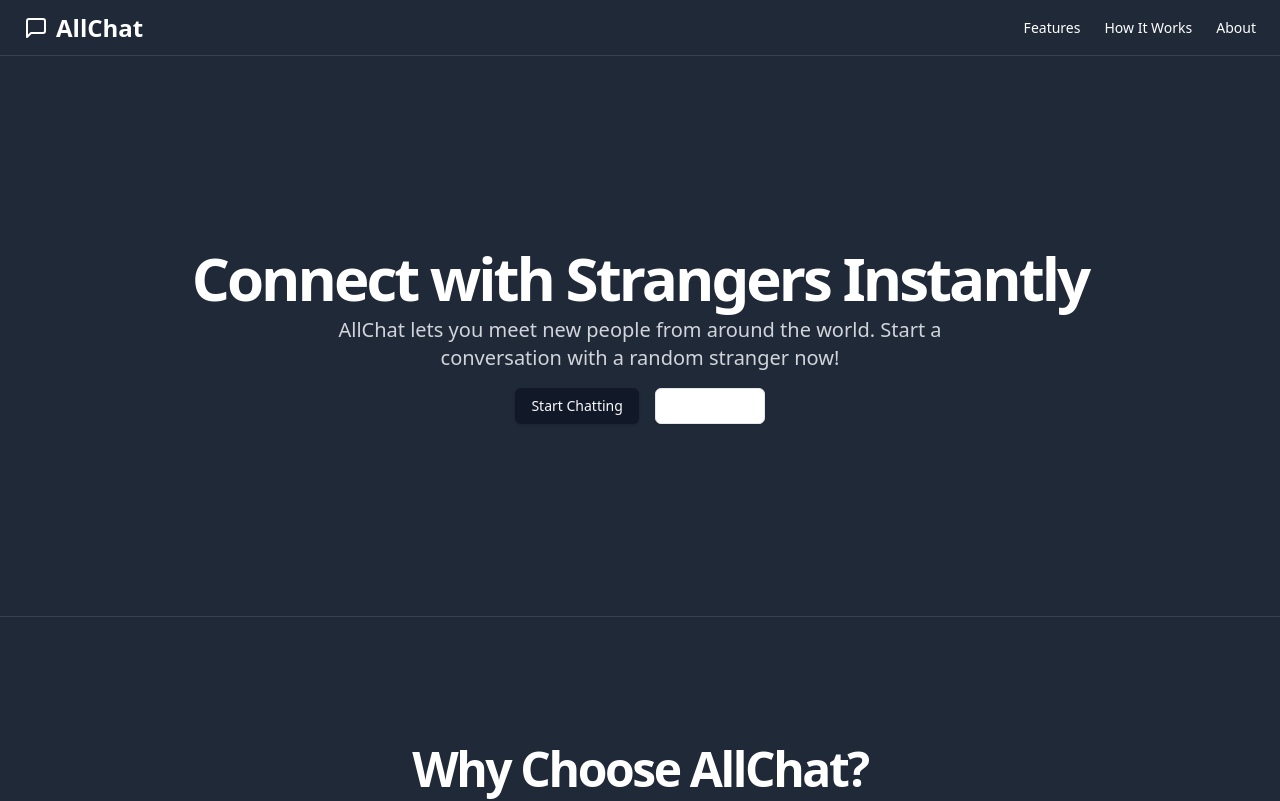
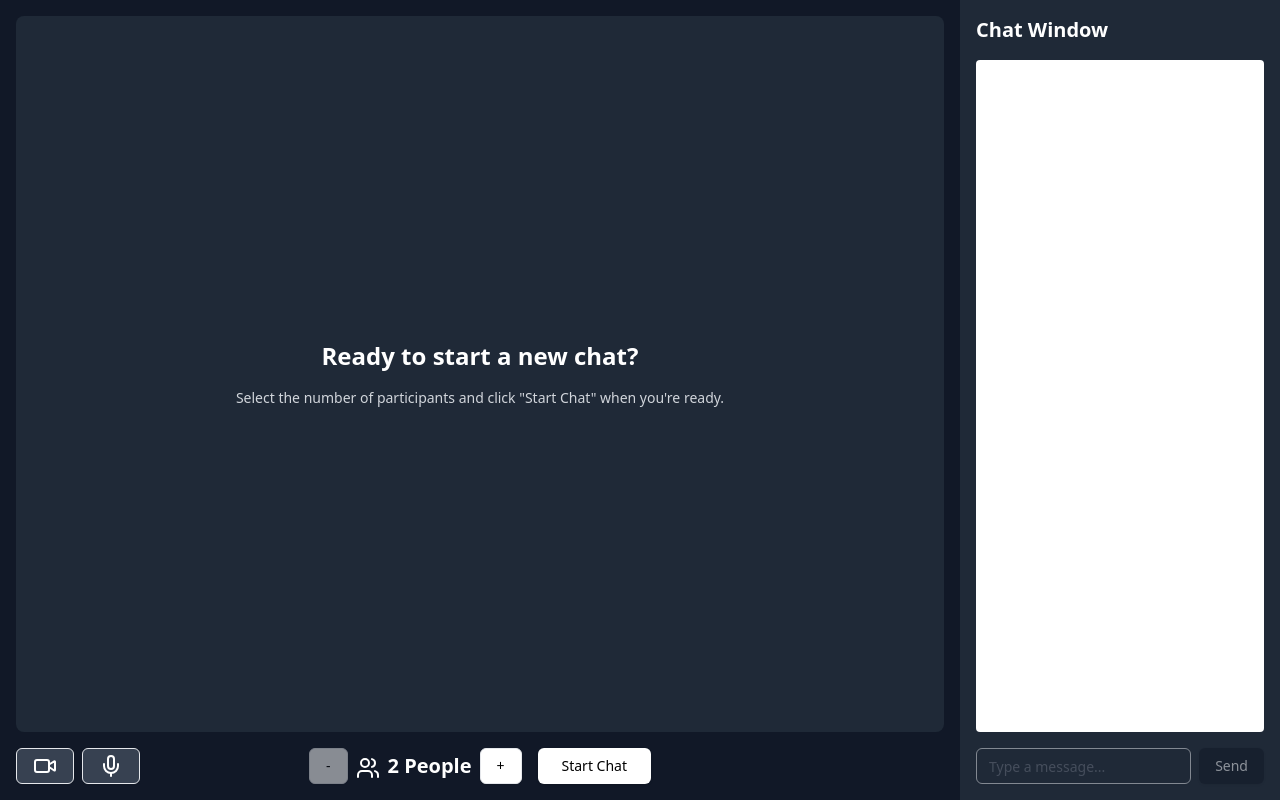
Before and after one commit to Mukul-Howale/AllChat, a Next.js app in the folder all-chat/: page / in a window 1280 px wide. Shown: the top 801 px of the page. Built offline with nearby package versions, Linux system fonts and the light colour scheme.

Commit message:
Added media control UI

```diff
--- a/all-chat/src/components/ChatControls.tsx
+++ b/all-chat/src/components/ChatControls.tsx
@@ -34,7 +34,7 @@ const ChatControls: React.FC<ChatControlsProps> = ({
   };
 
   return (
-    <div className="mt-4 flex space-x-4">
+    <div className="flex justify-center items-center space-x-4">
       <div className="flex items-center space-x-2">
         <Button
           onClick={handleDecrease}
@@ -44,7 +44,7 @@ const ChatControls: React.FC<ChatControlsProps> = ({
         >
           -
         </Button>
-        <span className="text-xl font-semibold">
+        <span className="text-xl font-semibold text-white">
           <Users className="inline mr-2" />
           {groupSize === 'any' ? 'Any' : `${groupSize} People`}
         </span>
--- a/all-chat/src/components/LandingPage.tsx
+++ b/all-chat/src/components/LandingPage.tsx
@@ -42,7 +42,7 @@ export default function LandingPage() {
             </div>
           </div>
         </section>
-        <section id="features" className="w-full py-12 md:py-24 lg:py-32 border-b border-gray-700">
+        <section id="features" className="bg-gray-700 w-full py-12 md:py-24 lg:py-32 border-b border-gray-700">
           <div className="container px-4 md:px-6">
             <h2 className="text-3xl font-bold tracking-tighter sm:text-5xl text-center mb-12">Why Choose AllChat?</h2>
             <div className="grid gap-10 sm:grid-cols-2 md:grid-cols-3">
@@ -64,7 +64,7 @@ export default function LandingPage() {
             </div>
           </div>
         </section>
-        <section id="how-it-works" className="w-full py-12 md:py-24 lg:py-32 bg-gray-700 border-b border-gray-600">
+        <section id="how-it-works" className="w-full py-12 md:py-24 lg:py-32 border-b border-gray-600">
           <div className="container px-4 md:px-6">
             <h2 className="text-3xl font-bold tracking-tighter sm:text-5xl text-center mb-12">How It Works</h2>
             <div className="grid gap-8 md:grid-cols-3">
--- /dev/null
+++ b/all-chat/src/components/MediaControls.tsx
@@ -0,0 +1,38 @@
+import React from 'react';
+import { Button } from "@/components/ui/button"
+import { Video, VideoOff, Mic, MicOff } from 'lucide-react';
+
+interface MediaControlsProps {
+  isVideoOn: boolean;
+  isAudioOn: boolean;
+  toggleVideo: () => void;
+  toggleAudio: () => void;
+}
+
+const MediaControls: React.FC<MediaControlsProps> = ({
+  isVideoOn,
+  isAudioOn,
+  toggleVideo,
+  toggleAudio
+}) => {
+  return (
+    <div className="flex space-x-2">
+      <Button
+        onClick={toggleVideo}
+        variant="outline"
+        className="bg-gray-700 text-white hover:bg-gray-600"
+      >
+        {isVideoOn ? <Video size={24} /> : <VideoOff size={24} />}
+      </Button>
+      <Button
+        onClick={toggleAudio}
+        variant="outline"
+        className="bg-gray-700 text-white hover:bg-gray-600"
+      >
+        {isAudioOn ? <Mic size={24} /> : <MicOff size={24} />}
+      </Button>
+    </div>
+  );
+};
+
+export default MediaControls;
--- a/all-chat/src/components/TextChat.tsx
+++ b/all-chat/src/components/TextChat.tsx
@@ -26,7 +26,7 @@ const TextChat: React.FC<TextChatProps> = ({ isChatActive, onSendMessage, messag
 
   return (
     <div className="w-full h-full flex flex-col">
-      <h3 className="text-xl font-semibold mb-4">Chat Window</h3>
+      <h3 className="text-xl font-semibold mb-4 text-white">Chat Window</h3>
       <div className="flex-grow overflow-y-auto mb-4 bg-white rounded p-4">
         {messages.map((msg, index) => (
           <div key={index} className="mb-2">
--- a/all-chat/src/components/VideoChat.tsx
+++ b/all-chat/src/components/VideoChat.tsx
@@ -3,14 +3,15 @@ import { Clock } from 'lucide-react';
 import VideoGrid from './VideoGrid';
 import ChatControls from './ChatControls';
 import TextChat from './TextChat';
-import Header from '../layouts/Header';
-import Footer from '../layouts/Footer';
+import MediaControls from './MediaControls';
 
 const VideoChat: React.FC = () => {
   const [groupSize, setGroupSize] = useState<number | 'any'>(2);
   const [isChatActive, setIsChatActive] = useState(false);
   const [isWaiting, setIsWaiting] = useState(false);
   const [messages, setMessages] = useState<{ text: string; sender: string }[]>([]);
+  const [isVideoOn, setIsVideoOn] = useState(true);
+  const [isAudioOn, setIsAudioOn] = useState(true);
 
   const localVideoRef = useRef<HTMLVideoElement>(null);
   const [remoteVideos, setRemoteVideos] = useState<React.RefObject<HTMLVideoElement>[]>([]);
@@ -58,13 +59,35 @@ const VideoChat: React.FC = () => {
     setMessages([...messages, newMessage]);
   };
 
+  const toggleVideo = () => {
+    if (localVideoRef.current && localVideoRef.current.srcObject) {
+      const videoTrack = (localVideoRef.current.srcObject as MediaStream)
+        .getVideoTracks()[0];
+      if (videoTrack) {
+        videoTrack.enabled = !videoTrack.enabled;
+        setIsVideoOn(videoTrack.enabled);
+      }
+    }
+  };
+
+  const toggleAudio = () => {
+    if (localVideoRef.current && localVideoRef.current.srcObject) {
+      const audioTrack = (localVideoRef.current.srcObject as MediaStream)
+        .getAudioTracks()[0];
+      if (audioTrack) {
+        audioTrack.enabled = !audioTrack.enabled;
+        setIsAudioOn(audioTrack.enabled);
+      }
+    }
+  };
+
   const renderVideoArea = () => {
     if (isWaiting) {
       return (
-        <div className="flex flex-col items-center justify-center h-full space-y-4 p-8">
-          <Clock className="w-24 h-24 text-primary animate-pulse" />
-          <h2 className="text-3xl font-bold text-center text-white">Waiting for others to join...</h2>
-          <p className="text-center text-gray-300">
+        <div className="flex flex-col items-center justify-center h-full space-y-4 p-4">
+          <Clock className="w-16 h-16 text-primary animate-pulse" />
+          <h2 className="text-2xl font-bold text-center text-white">Waiting for others to join...</h2>
+          <p className="text-center text-gray-300 text-sm">
             {typeof groupSize === 'number' ? `${groupSize - 1} more ${groupSize - 1 === 1 ? 'person' : 'people'} needed` : 'Waiting for others'} to start the chat
           </p>
         </div>
@@ -80,9 +103,9 @@ const VideoChat: React.FC = () => {
       );
     } else {
       return (
-        <div className="flex flex-col items-center justify-center h-full space-y-4 p-8">
-          <h2 className="text-3xl font-bold text-center text-white">Ready to start a new chat?</h2>
-          <p className="text-center text-gray-300">
+        <div className="flex flex-col items-center justify-center h-full space-y-4 p-4">
+          <h2 className="text-2xl font-bold text-center text-white">Ready to start a new chat?</h2>
+          <p className="text-center text-gray-300 text-sm">
             Select the number of participants and click "Start Chat" when you're ready.
           </p>
         </div>
@@ -91,16 +114,23 @@ const VideoChat: React.FC = () => {
   };
 
   return (
-    <div className="flex flex-col h-screen bg-gray-900">
-      <main className="flex-grow flex p-4 space-x-4">
-        <div className="flex flex-col w-3/4 space-y-4">
+    <div className="flex h-screen bg-gray-900 overflow-hidden">
+      <div className="flex flex-col w-3/4 p-4">
         <div className="flex-grow bg-gray-800 rounded-lg overflow-hidden">
-            <div className="w-full h-0 pb-[56.25%] relative">
-              <div className="absolute inset-0">
+          <div className="w-full h-full">
             {renderVideoArea()}
           </div>
         </div>
+        <div className="mt-4 flex items-center">
+          <div className="w-1/4">
+            <MediaControls
+              isVideoOn={isVideoOn}
+              isAudioOn={isAudioOn}
+              toggleVideo={toggleVideo}
+              toggleAudio={toggleAudio}
+            />
           </div>
+          <div className="w-1/2 flex justify-center">
             <ChatControls
               groupSize={groupSize}
               setGroupSize={setGroupSize}
@@ -111,14 +141,16 @@ const VideoChat: React.FC = () => {
               handleNextChat={handleNextChat}
             />
           </div>
-        <div className="w-1/4 bg-gray-800 p-4 rounded-lg">
+          <div className="w-1/4"></div>
+        </div>
+      </div>
+      <div className="w-1/4 bg-gray-800 p-4">
         <TextChat
           isChatActive={isChatActive}
           onSendMessage={handleSendMessage}
           messages={messages}
         />
       </div>
-      </main>
     </div>
   );
 };
--- a/all-chat/src/layouts/Footer.tsx
+++ b/all-chat/src/layouts/Footer.tsx
@@ -2,7 +2,7 @@ import React from 'react';
 import Link from 'next/link';
 
 const Footer: React.FC = () => (
-  <footer className="bg-gray-800 text-white flex flex-col gap-2 sm:flex-row py-6 w-full shrink-0 items-center px-4 md:px-6 border-t border-gray-700">
+  <footer className="text-white flex flex-col gap-2 sm:flex-row py-6 w-full shrink-0 items-center px-4 md:px-6 border-t border-gray-700">
     <p className="text-xs text-gray-400">© 2024 AllChat. All rights reserved.</p>
     <nav className="sm:ml-auto flex gap-4 sm:gap-6">
       <Link className="text-xs hover:underline underline-offset-4" href="#">
--- a/all-chat/src/layouts/Header.tsx
+++ b/all-chat/src/layouts/Header.tsx
@@ -3,7 +3,7 @@ import Link from 'next/link';
 import { MessageSquare } from 'lucide-react';
 
 const Header: React.FC = () => (
-  <header className="bg-gray-800 text-white px-4 lg:px-6 h-14 flex items-center border-b border-gray-700">
+  <header className="text-white px-4 lg:px-6 h-14 flex items-center border-b border-gray-700">
     <Link className="flex items-center justify-center" href="#">
       <MessageSquare className="h-6 w-6" />
       <span className="ml-2 text-2xl font-bold">AllChat</span>
--- a/all-chat/src/pages/index.tsx
+++ b/all-chat/src/pages/index.tsx
@@ -6,8 +6,8 @@ import VideoChat from '../components/VideoChat';
 const Home: React.FC = () => {
   return (
     <div>
-      <LandingPage />
-      {/* <VideoChat /> */}
+      {/* <LandingPage /> */}
+      <VideoChat />
     </div>
   );
 };
```
Lines whose indentation alone changed are shown as unchanged.
